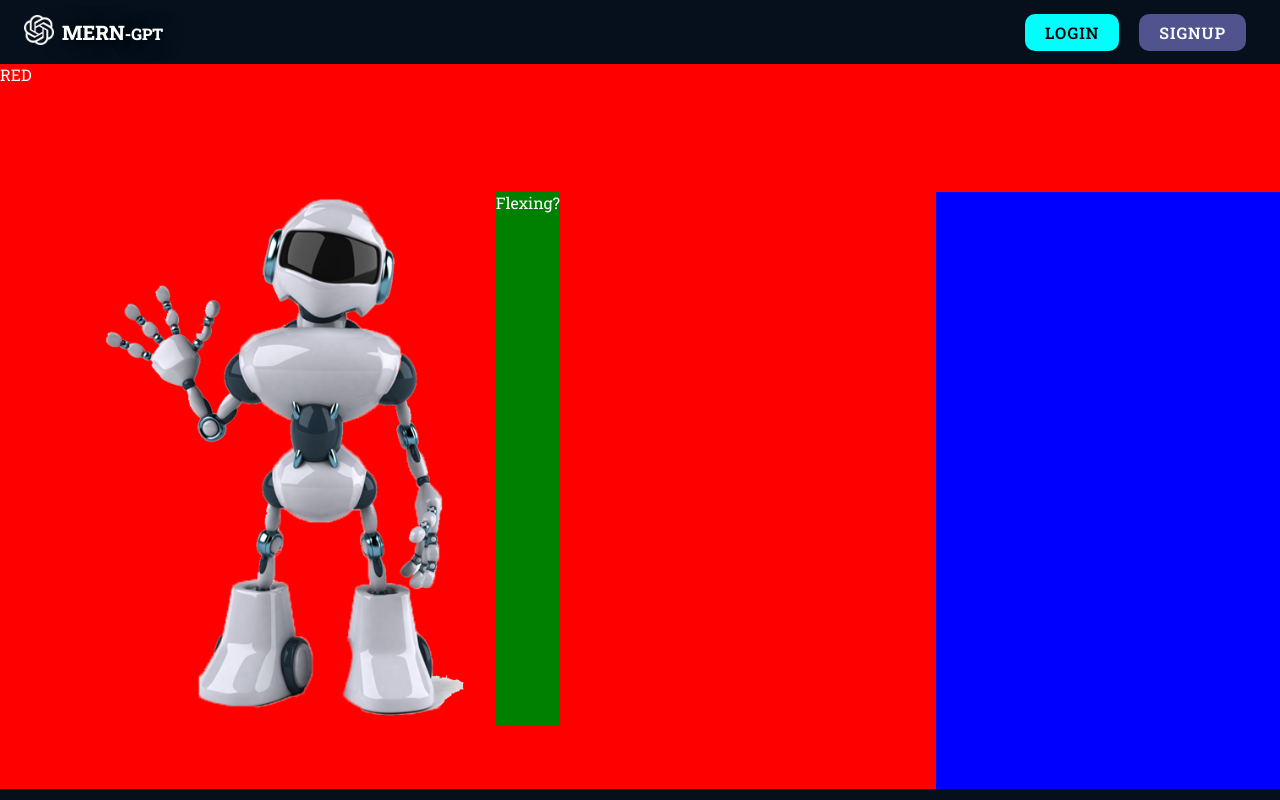
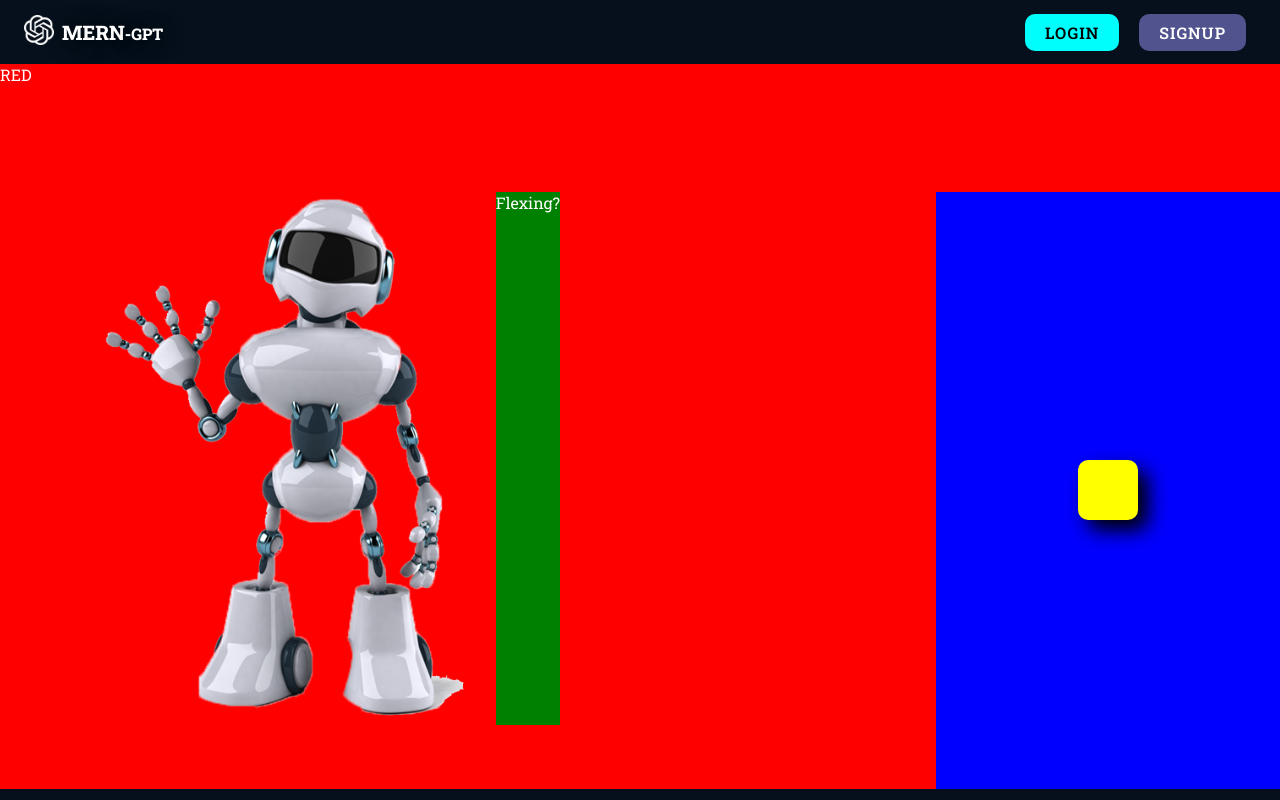
Before and after one commit to ctelfair20/ChatGPT_Clone, a React (Vite) app in the folder Frontend/: page /login in a window 1280 px wide. Built offline with nearby package versions, Linux system fonts and the light colour scheme.

Commit message:
added form to login page with styles

```diff
--- a/Frontend/src/pages/Login.tsx
+++ b/Frontend/src/pages/Login.tsx
@@ -29,6 +29,15 @@ const Login = () => {
         mt={16}
         style={{ background: "blue" }}
       >
+        <form style={{
+          margin: "auto",
+          padding: "30px",
+          boxShadow: "10px 10px 20px #000",
+          borderRadius: "10px",
+          border: "none",
+          background: "yellow"
+        }}
+        ></form>
       </Box>
     </Box>
   )
```
